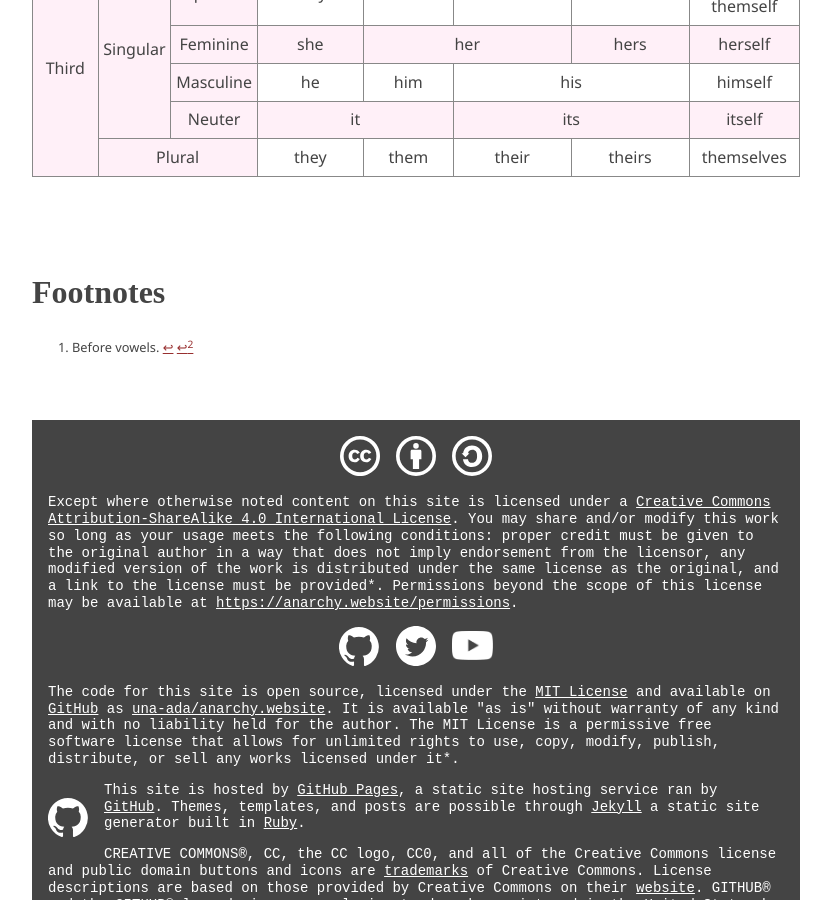
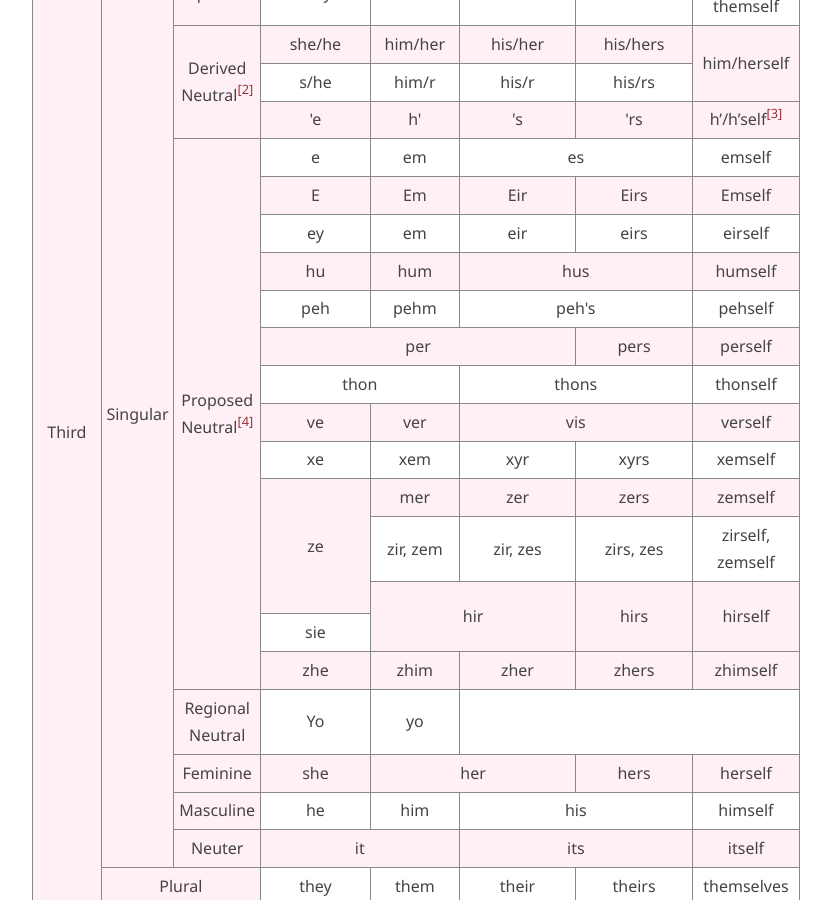
Before and after one commit to una-ada/anarchy.website, a Jekyll site: the page built from supplements/pronouns.md, in a window 1280 px wide and 900 px high, scrolled down 1175 px. Shown: the whole window, without its empty margins (224-1055 px from the left). Built offline with Jekyll 4.4.1, drawn with Linux system fonts in a browser that asks for light colours; some web fonts are replaced; some of the changed text lies outside the part shown.

Commit message:
html tables are the devil

```diff
--- a/supplements/pronouns.md
+++ b/supplements/pronouns.md
@@ -139,14 +139,137 @@ title: Supplement A
     <td>you mob</td>
 </tr>
 <tr>
-    <td rowspan="5">Third</td>
-    <td rowspan="4">Singular</td>
+    <td rowspan="23">Third</td>
+    <td rowspan="22">Singular</td>
     <td>Epicene</td>
     <td>they</td>
     <td>them</td>
     <td>their</td>
     <td>theirs</td>
     <td>themselves, themself</td>
+</tr>
+<tr>
+   <td markdown="span" rowspan="3">
+
+   Derived Neutral[^3]
+
+   </td>
+    <td>she/he</td>
+    <td>him/her</td>
+    <td>his/her</td>
+    <td>his/hers</td>
+    <td rowspan="2">him/herself</td>
+</tr>
+<tr>
+    <td>s/he</td>
+    <td>him/r</td>
+    <td>his/r</td>
+    <td>his/rs</td>
+</tr>
+<tr>
+    <td>'e</td>
+    <td>h'</td>
+    <td>'s</td>
+    <td>'rs</td>
+   <td markdown="span">
+
+   h'/h'self[^2]
+
+   </td>
+</tr>
+<tr>
+   <td markdown="span" rowspan="14">
+
+   Proposed Neutral[^4]
+
+   </td>
+    <td>e</td>
+    <td>em</td>
+    <td colspan="2">es</td>
+    <td>emself</td>
+</tr>
+<tr>
+    <td>E</td>
+    <td>Em</td>
+    <td>Eir</td>
+    <td>Eirs</td>
+    <td>Emself</td>
+</tr>
+<tr>
+    <td>ey</td>
+    <td>em</td>
+    <td>eir</td>
+    <td>eirs</td>
+    <td>eirself</td>
+</tr>
+<tr>
+    <td>hu</td>
+    <td>hum</td>
+    <td colspan="2">hus</td>
+    <td>humself</td>
+</tr>
+<tr>
+    <td>peh</td>
+    <td>pehm</td>
+    <td colspan="2">peh's</td>
+    <td>pehself</td>
+</tr>
+<tr>
+    <td colspan="3">per</td>
+    <td>pers</td>
+    <td>perself</td>
+</tr>
+<tr>
+    <td colspan="2">thon</td>
+    <td colspan="2">thons</td>
+    <td>thonself</td>
+</tr>
+<tr>
+    <td>ve</td>
+    <td>ver</td>
+    <td colspan="2">vis</td>
+    <td>verself</td>
+</tr>
+<tr>
+    <td>xe</td>
+    <td>xem</td>
+    <td>xyr</td>
+    <td>xyrs</td>
+    <td>xemself</td>
+</tr>
+<tr>
+    <td rowspan="3">ze</td>
+    <td>mer</td>
+    <td>zer</td>
+    <td>zers</td>
+    <td>zemself</td>
+</tr>
+<tr>
+    <td>zir, zem</td>
+    <td>zir, zes</td>
+    <td>zirs, zes</td>
+    <td>zirself, zemself</td>
+</tr>
+<tr style="height:2em;">
+    <td colspan="2" rowspan="2">hir</td>
+    <td rowspan="2">hirs</td>
+    <td rowspan="2">hirself</td>
+</tr>
+<tr>
+    <td>sie</td>
+</tr>
+<tr>
+    <td>zhe</td>
+    <td>zhim</td>
+    <td>zher</td>
+    <td>zhers</td>
+    <td>zhimself</td>
+</tr>
+<tr>
+    <td>Regional Neutral</td>
+    <td>Yo</td>
+    <td>yo</td>
+    <td colspan="3"></td>
 </tr>
 <tr>
     <td>Feminine</td>
@@ -176,8 +299,40 @@ title: Supplement A
     <td>theirs</td>
     <td>themselves</td>
 </tr>
+<tr>
+    <td rowspan="2">Generic</td>
+    <td colspan="2">Formal</td>
+    <td colspan="2">one</td>
+    <td colspan="2">one's</td>
+    <td>oneself</td>
+</tr>
+<tr>
+    <td colspan="2">Informal</td>
+    <td colspan="2">you</td>
+    <td colspan="2">your</td>
+    <td>yourself</td>
+</tr>
+<tr>
+    <td colspan="3">Relative</td>
+    <td>who</td>
+    <td>whom, who</td>
+    <td colspan="2">whose</td>
+    <td></td>
+</tr>
 </table>
 
 ## Footnotes
 
-[^1]: Before vowels.
+[^1]:   Before vowels.
+
+[^2]:   What is the point of the slash when one could simply do "h'self"? 'Tis
+        truly a mystery.
+
+[^3]:   The term "Derived" here is used to refer to sets that are derived
+        from traditional pronouns. These could be considered canonical in that
+        they are created from the "standard" inventory, though their actual
+        usage is inconsistently implemented (and also cringe).
+
+[^4]:   The term "Proposed" here is used for those sets that have been proposed
+        as gender neutral alternatives, but there is little implementation of
+        them as such.
```
Also changed, not shown: other parts of supplements/pronouns.md (+2 -2 lines).
